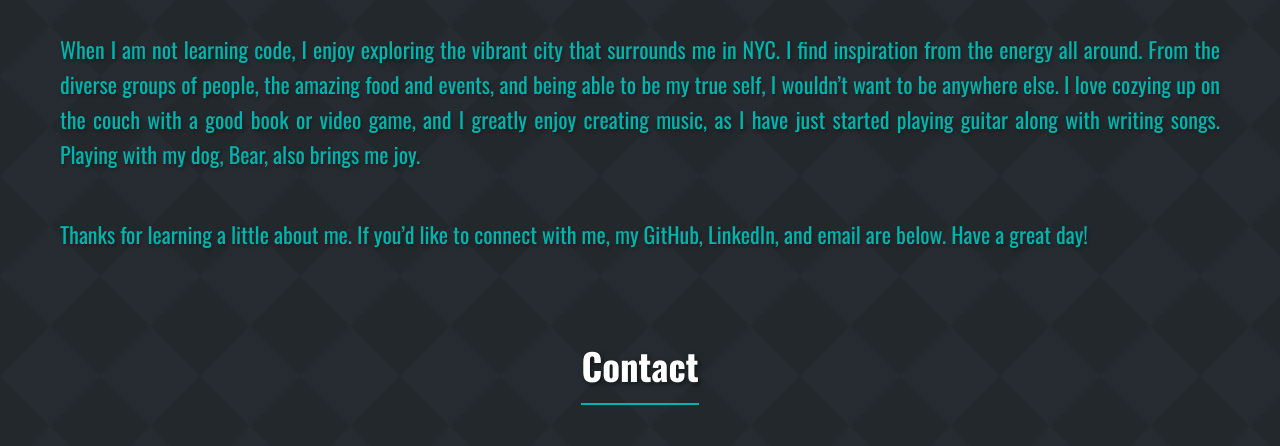
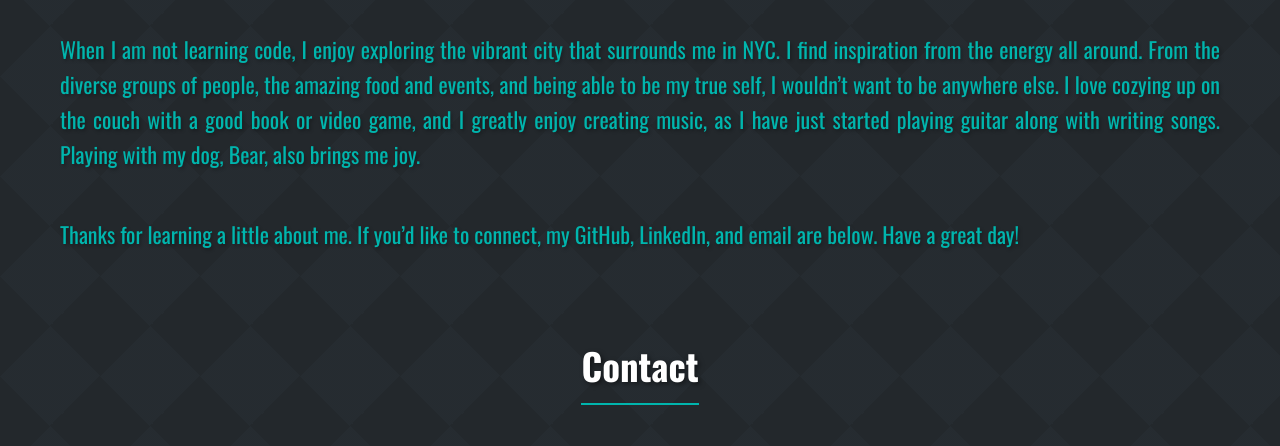
Before and after one commit to codecaptaincode/portfolio-website, a plain HTML site: page index.html in a window 1280 px wide. Shown: the part 1924-2370 px from the top of the page. Drawn offline with nearby package versions, Linux system fonts and the light colour scheme.

Commit message:
tenth commit

```diff
--- a/index.html
+++ b/index.html
@@ -43,7 +43,7 @@
             When I am not learning code, I enjoy exploring the vibrant city that surrounds me in NYC. I find inspiration from the energy all around. From the diverse groups of people, the amazing food and events, and being able to be my true self, I wouldn’t want to be anywhere else. I love cozying up on the couch with a good book or video game, and I greatly enjoy creating music, as I have just started playing guitar along with writing songs. Playing with my dog, Bear, also brings me joy.
         </p>
         <p>
-            Thanks for learning a little about me. If you’d like to connect with me, my GitHub, LinkedIn, and email are below. Have a great day!
+            Thanks for learning a little about me. If you’d like to connect, my GitHub, LinkedIn, and email are below. Have a great day!
         </p>
     </section>
 
```
